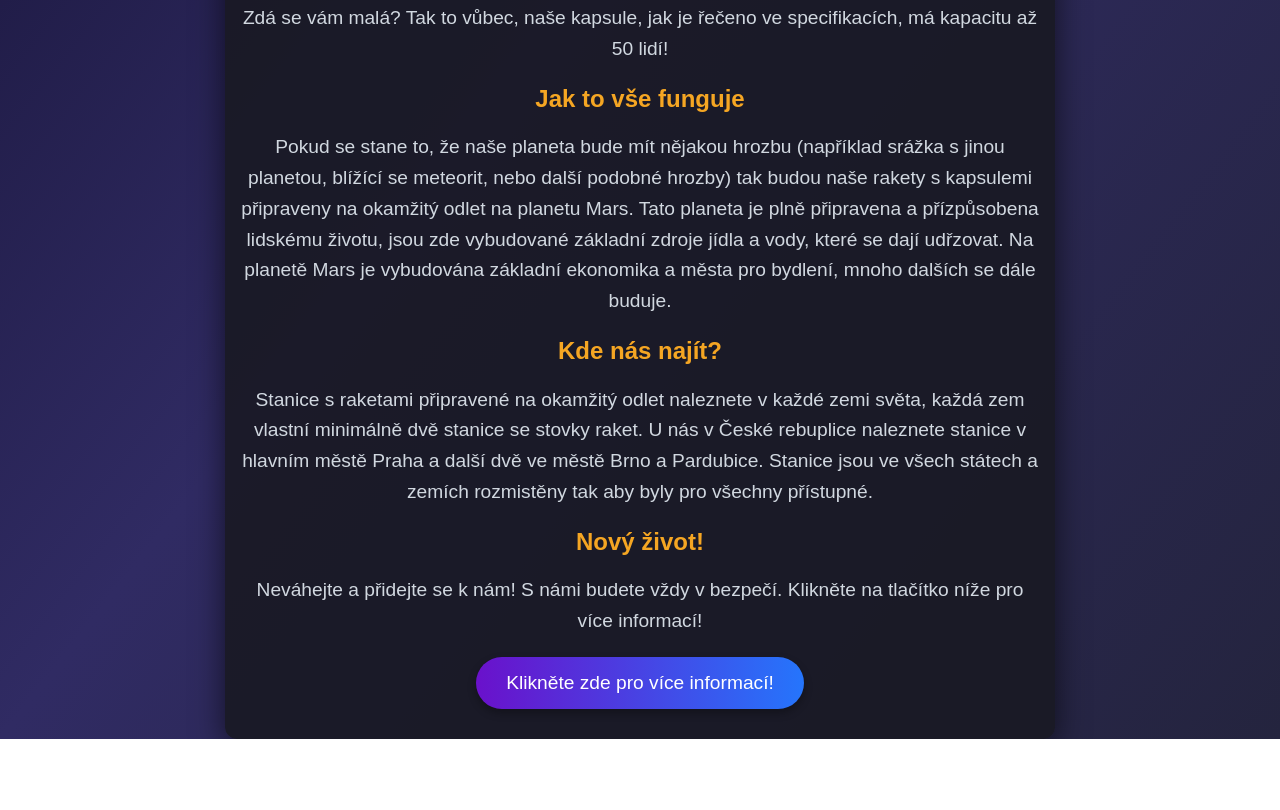
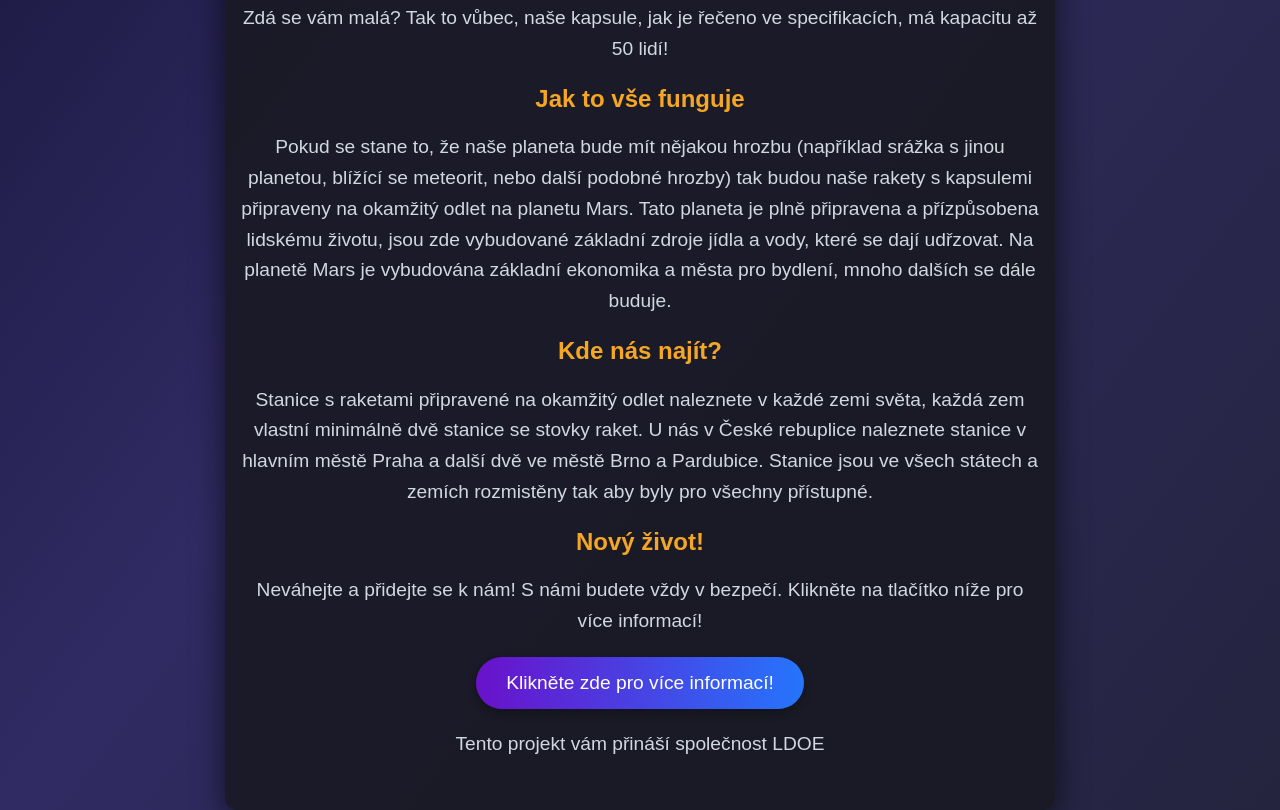
Before and after one commit to ondreyyy/LSOE---final-str-nka, a plain HTML site: page lastday/index.html in a window 1280 px wide. Shown: the part 896-1706 px from the top of the page. Before the commit the page ends 1635 px from the top, so only its background shows below. Drawn offline with nearby package versions, Linux system fonts and the light colour scheme; a script that the page names is missing.

Commit message:
Update index.html

```diff
--- a/lastday/index.html
+++ b/lastday/index.html
@@ -65,8 +65,15 @@
                 <button id="launchButton">Klikněte zde pro více informací!</button>
             </a>
         </div>
+
+        <section class="future">
+            <p>Tento projekt vám přináší společnost LDOE</p>
+        </section>
+
     </div>
     <script src="https://cdnjs.cloudflare.com/ajax/libs/gsap/3.9.1/gsap.min.js"></script>
     <script src="script.js"></script>
+
+
 </body>
 </html>
```
